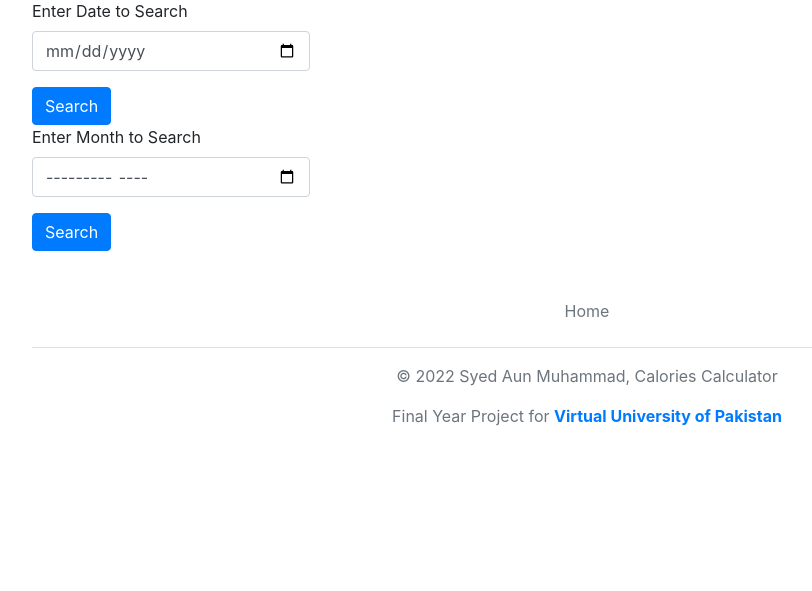
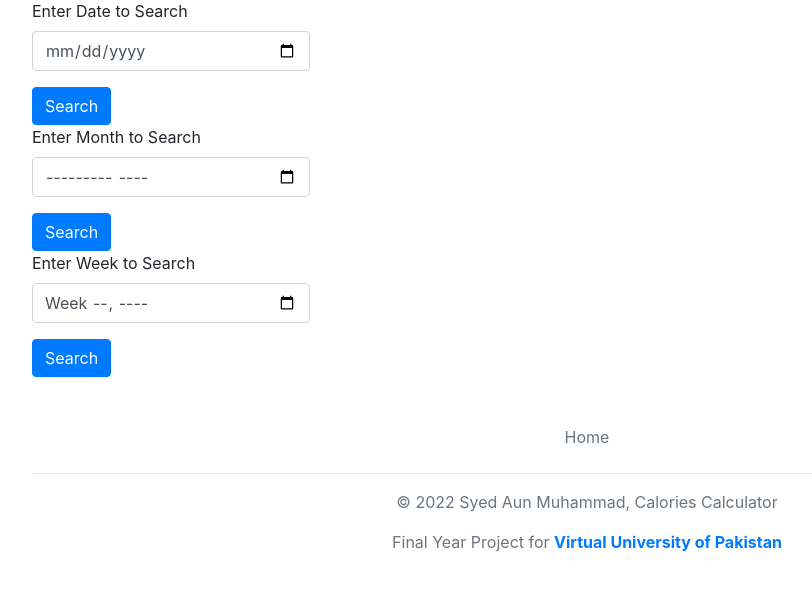
Before and after one commit to AunSyedShah/Calories-Calculator-FYP, a Django app: page /calories_detail/ in a window 1280 px wide. Shown: the part 99-690 px from the top of the page, without its empty margins (53-865 px from the left). Run offline with Django 3.2, Linux system fonts and the light colour scheme; the visitor is signed in with stand-in values (Sample User, id 1); some libraries are stand-ins or nearby versions.

Commit message:
search by week functionality added

```diff
--- a/bmr/views.py
+++ b/bmr/views.py
@@ -184,7 +184,6 @@ def calories_detail(request):
             some_day_last_week = timezone.now().date() - timedelta(days=7)
             monday_of_last_week = some_day_last_week - timedelta(days=(some_day_last_week.isocalendar()[2] - 1))
             monday_of_this_week = monday_of_last_week + timedelta(days=7)
-            print(monday_of_this_week)
             calories_week = items.filter(date_added__gte=monday_of_last_week, date_added__lt=monday_of_this_week)
             return render(request, "bmr/calories_detail.html")
         if request.method == "POST":  # post request
@@ -196,15 +195,18 @@ def calories_detail(request):
                 }
                 return render(request, "bmr/calories_detail.html", context)
             if "selected_month_btn" in request.POST:
-                print(request.POST.get("selected_month"))
                 selected_month_with_year = request.POST.get("selected_month")
                 year_from_string = selected_month_with_year[:4]
                 month_from_string = selected_month_with_year[5:7]
-                print(month_from_string)
-                print(year_from_string)
                 data = FoodItem.objects.filter(date_added__year=year_from_string,
                                                date_added__month=month_from_string)
                 context["items"] = data
                 return render(request, "bmr/calories_detail.html", context)
+            if "selected_week_btn" in request.POST:
+                selected_week = request.POST.get("selected_week")
+                selected_week_number = selected_week[6:]
+                data = FoodItem.objects.filter(date_added__week=selected_week_number)
+                context["items"] = data
+                return render(request, "bmr/calories_detail.html", context)
     elif not request.user.is_authenticated:  # if user is not authenticated
         return redirect("sign_in")
--- a/templates/bmr/calories_detail.html
+++ b/templates/bmr/calories_detail.html
@@ -47,9 +47,16 @@
         </div>
         <button type="submit" class="btn btn-primary" name="selected_month_btn">Search</button>
     </form>
+    <form action="" method="post">
+        <div class="form-group w-25">
+            <label for="selected_week">Enter Week to Search</label>
+            <input type="week" class="form-control" id="selected_week" name="selected_week">
+        </div>
+        <button type="submit" class="btn btn-primary" name="selected_week_btn">Search</button>
+    </form>
     <!-- items iteration -->
     {% if items %}
-        <table class="table table-striped">
+        <table class="table table-striped my-1">
             <thead>
             <tr>
                 <th scope="col">Item Name</th>
```
